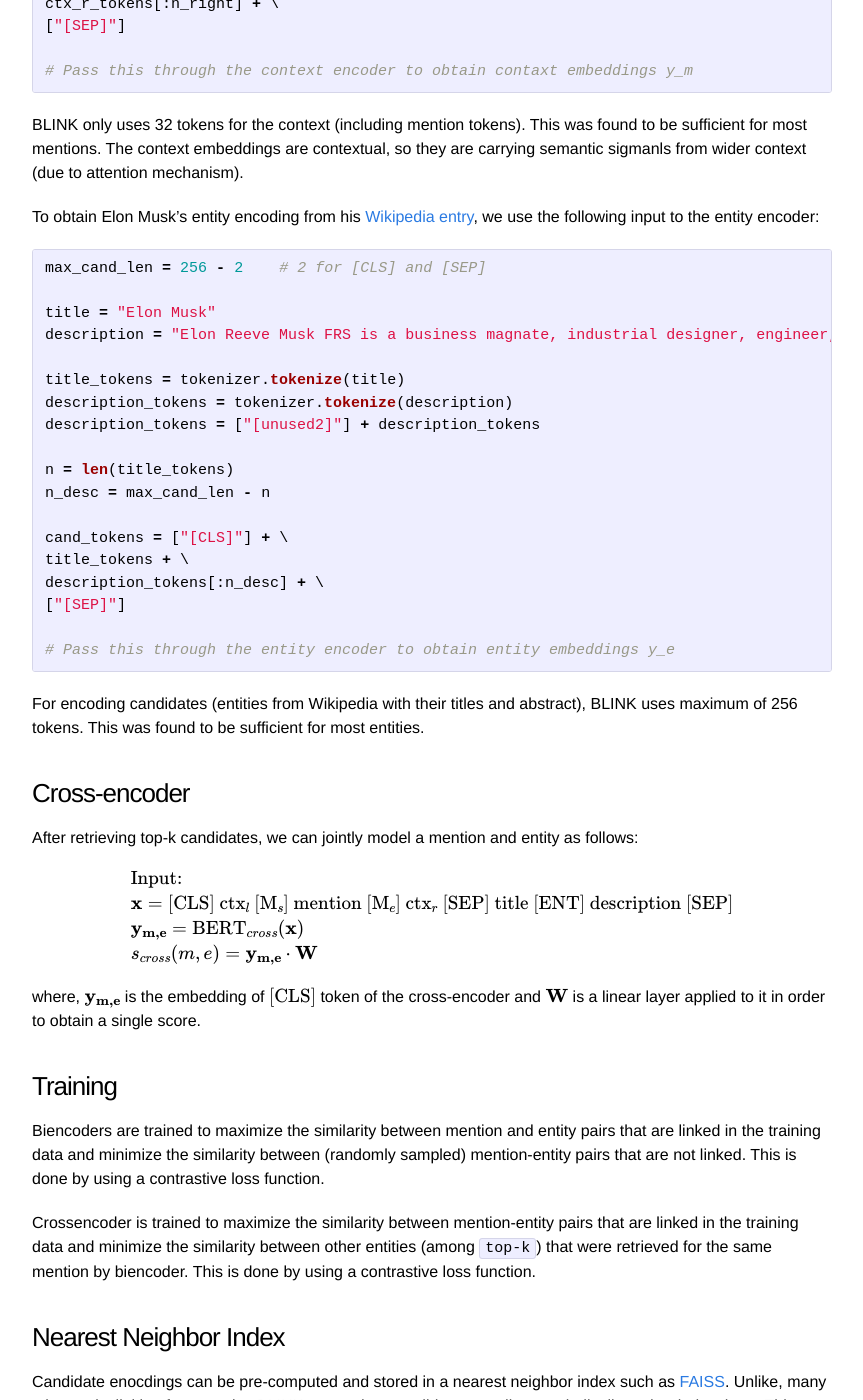
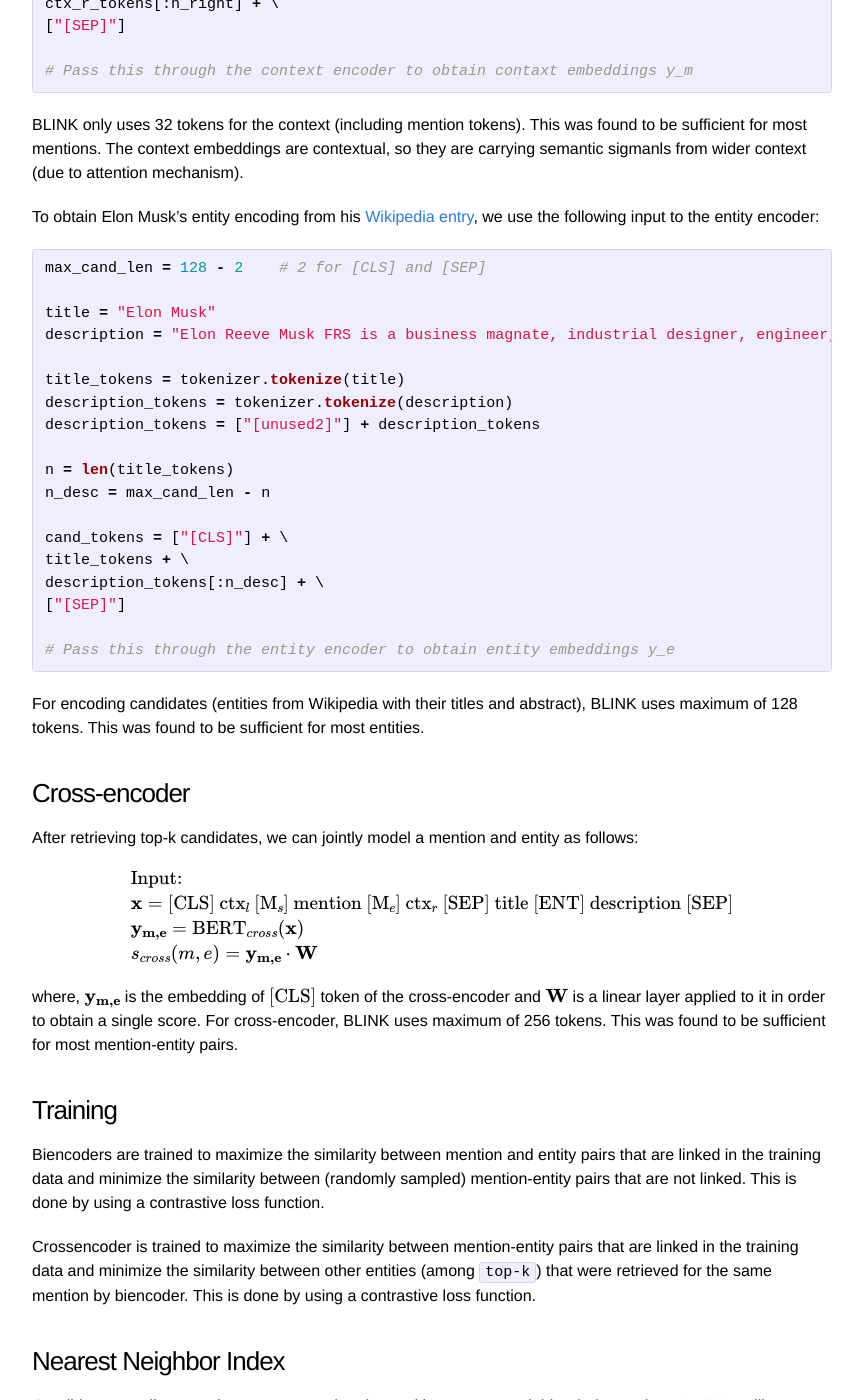
Before and after one commit to abhinavkulkarni/abhinavkulkarni.github.io, a Jekyll site: the page built from _posts/2022-12-09-Entity-Linking-on-Wikidata.md, in a window 1280 px wide and 1400 px high, scrolled down 2637 px. Shown: the whole window, without its empty margins (208-1071 px from the left). Built offline with Jekyll 4.4.1, drawn with Linux system fonts in a browser that asks for light colours; formulas are drawn with MathJax 3; comment, search, counter and statistics services are not loaded.

````diff
--- a/_posts/2022-12-09-Entity-Linking-on-Wikidata.md
+++ b/_posts/2022-12-09-Entity-Linking-on-Wikidata.md
@@ -98,7 +98,7 @@ BLINK only uses 32 tokens for the context (including mention tokens). This was f
 To obtain Elon Musk's entity encoding from his [Wikipedia entry](https://en.wikipedia.org/wiki/Elon_Musk), we use the following input to the entity encoder:
 
 ```python
-max_cand_len = 256 - 2    # 2 for [CLS] and [SEP]
+max_cand_len = 128 - 2    # 2 for [CLS] and [SEP]
 
 title = "Elon Musk"
 description = "Elon Reeve Musk FRS is a business magnate, industrial designer, engineer, and philanthropist. He is the founder, CEO, CTO and chief designer of SpaceX; early investor, CEO and product architect of Tesla, Inc.; founder of The Boring Company; co-founder of Neuralink; and co-founder and initial co-chairman of OpenAI. A centibillionaire, Musk is one of the richest people in the world."
@@ -118,7 +118,7 @@ description_tokens[:n_desc] + \
 # Pass this through the entity encoder to obtain entity embeddings y_e
 ```
 
-For encoding candidates (entities from Wikipedia with their titles and abstract), BLINK uses maximum of 256 tokens. This was found to be sufficient for most entities.
+For encoding candidates (entities from Wikipedia with their titles and abstract), BLINK uses maximum of 128 tokens. This was found to be sufficient for most entities.
 
 ### Cross-encoder
 
@@ -133,7 +133,7 @@ $$
 \end{align*}
 $$
 
-where, $\mathbf{y_{m,e}}$ is the embedding of $\text{[CLS]}$ token of the cross-encoder and $\mathbf{W}$ is a linear layer applied to it in order to obtain a single score.
+where, $\mathbf{y_{m,e}}$ is the embedding of $\text{[CLS]}$ token of the cross-encoder and $\mathbf{W}$ is a linear layer applied to it in order to obtain a single score. For cross-encoder, BLINK uses maximum of 256 tokens. This was found to be sufficient for most mention-entity pairs.
 
 ### Training
 
````
